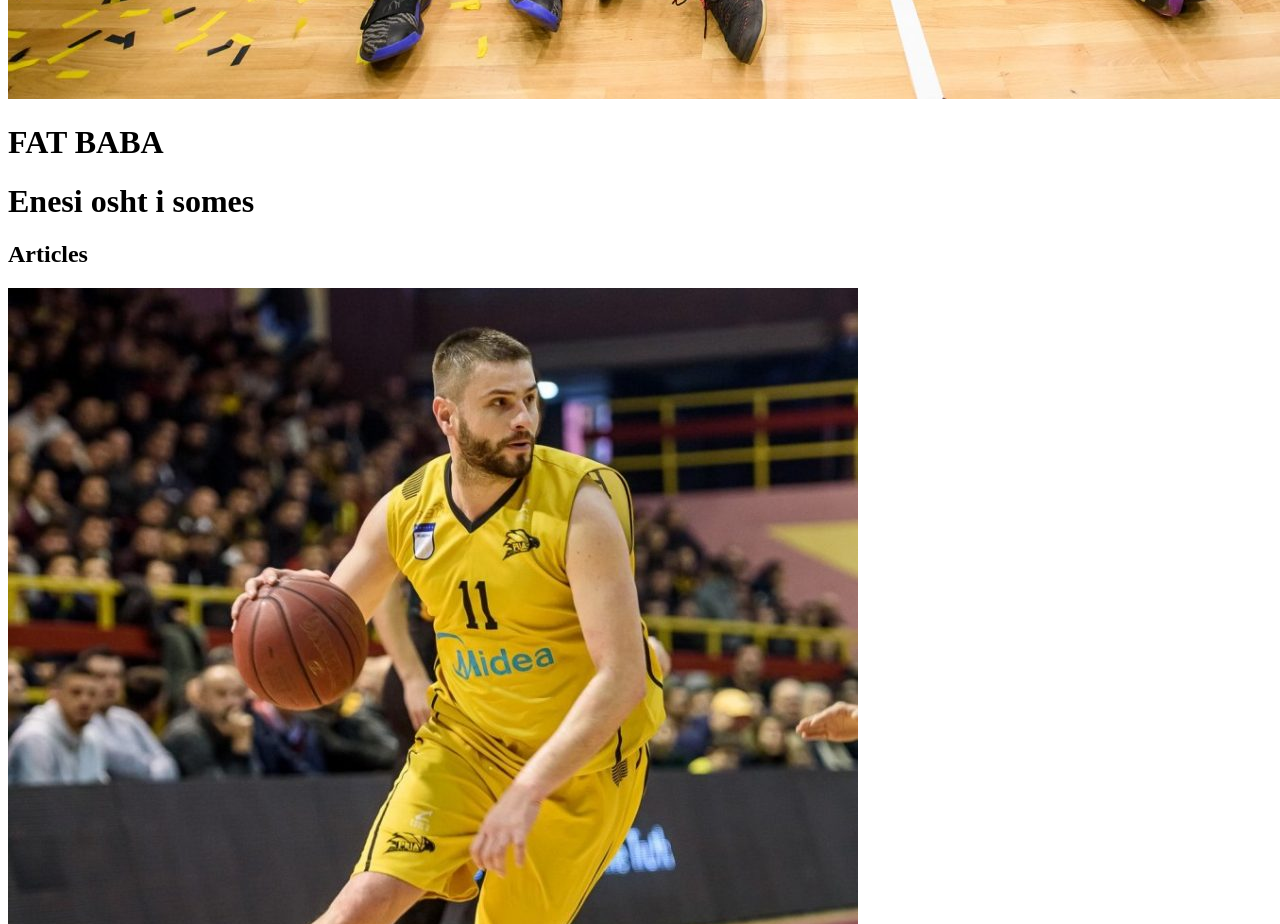
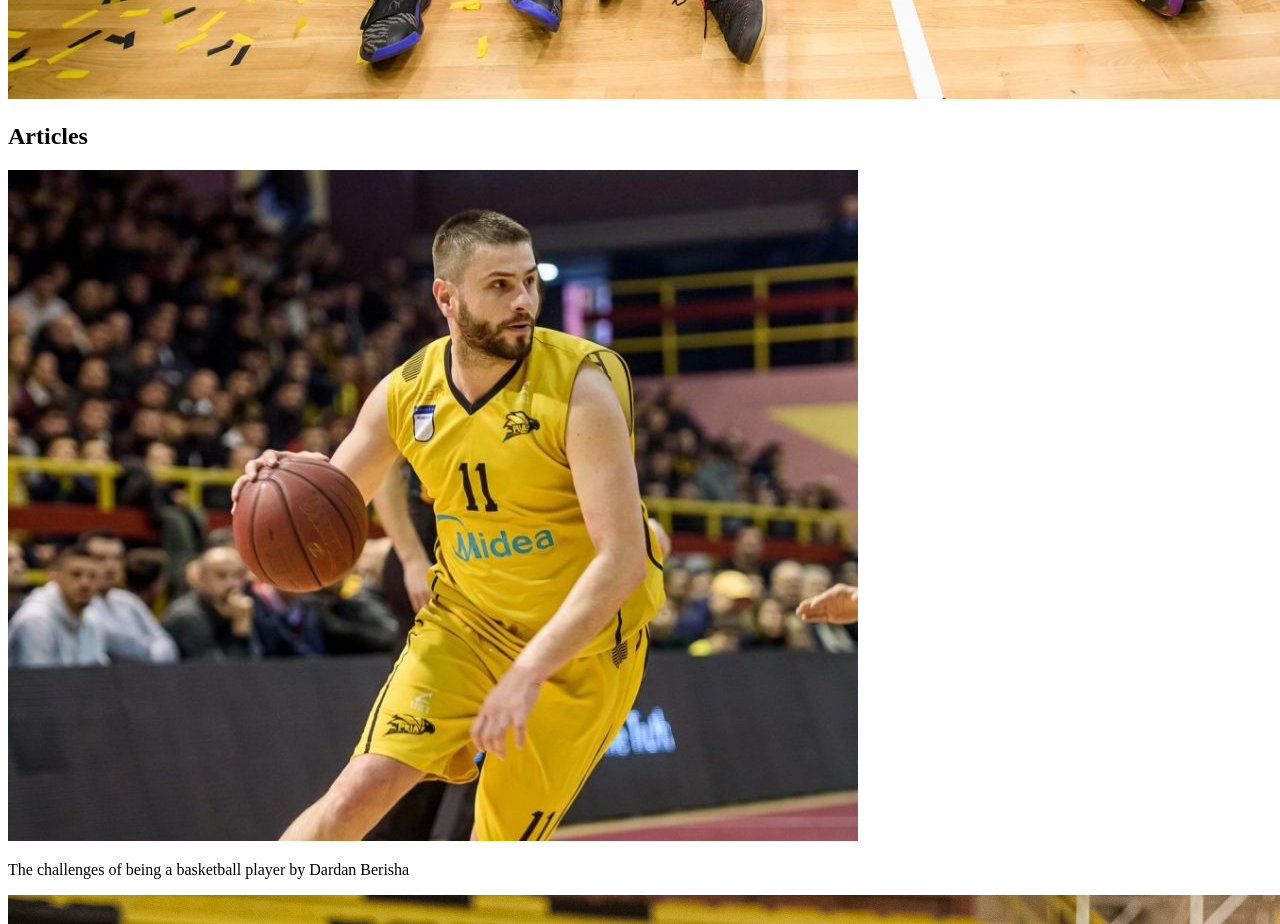
Before and after one commit to FatGjurka/Website-per-KB-Peja, a plain HTML site: page index.html in a window 1280 px wide. Shown: the part 1700-2624 px from the top of the page. Drawn offline with Linux system fonts and the light colour scheme.

Commit message:
Update index.html

```diff
--- a/index.html
+++ b/index.html
@@ -38,8 +38,6 @@
             <img src="images/players.jpg" alt="KB Peja players celebrating">
         </div>
     </main>
-    <h1>FAT BABA</h1>
-    <h1>Enesi osht i somes</h1>
     <section class="articles-section">
         <h2>Articles</h2>
         <div class="articles">
```
